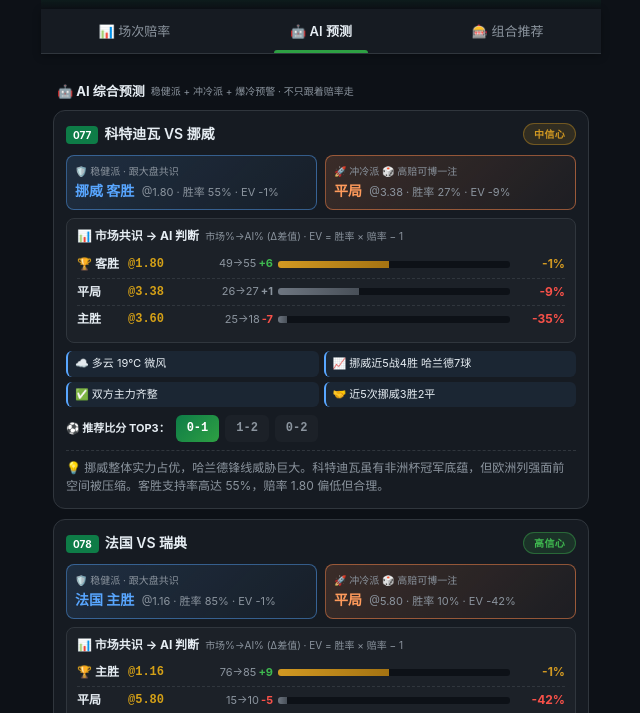
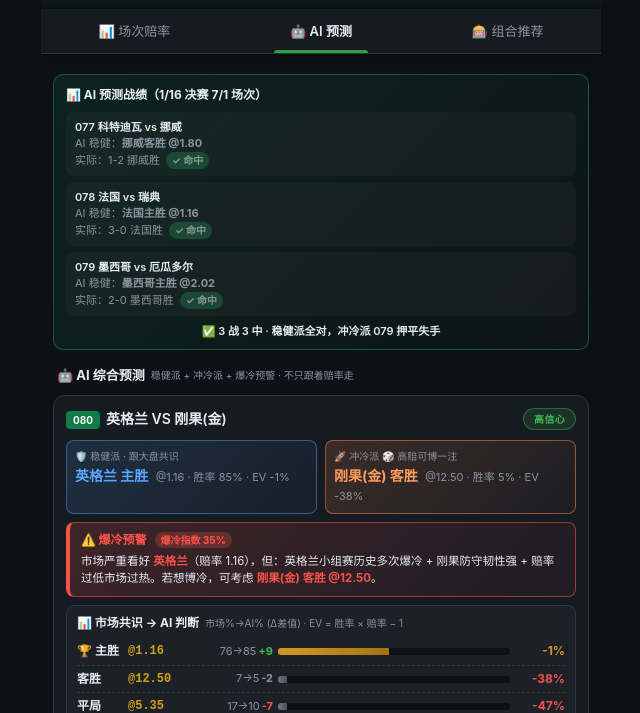
Before and after one commit to kylfom-ai/worldcup-2026-helper, a plain HTML site: page index.html in a window 1280 px wide. Both pictures are taken after a click on the element "🤖 AI 预测". Shown: the part 87-800 px from the top of the page, without its empty margins (319-959 px from the left). Drawn offline with Linux system fonts and the light colour scheme.

Commit message:
chore(data): v3.3 update - remove 077/078/079 finished, add 086/087/088, adjust 080-085 odds, add AI track record

```diff
--- a/index.html
+++ b/index.html
@@ -5,7 +5,7 @@
 <meta name="viewport" content="width=device-width, initial-scale=1.0, maximum-scale=1.0, user-scalable=no">
 <meta name="referrer" content="no-referrer">
 <meta name="theme-color" content="#0e7c47">
-<title>⚽ 世界杯智能投注助手 · AI 预测 v3.1</title>
+<title>⚽ 世界杯智能投注助手 · AI 预测 v3.3</title>
 <style>
 :root {
   --bg: #0d1117;
@@ -312,6 +312,38 @@ body { max-width: 560px; margin: 0 auto; padding-bottom: 80px; min-height: 100vh
   font-weight: 400;
 }
 
+/* v3.3: AI 战绩条 */
+.track-record {
+  background: linear-gradient(135deg, rgba(20,140,80,0.14), rgba(10,80,50,0.06));
+  border: 1px solid rgba(46,204,113,0.34);
+  border-radius: 10px; padding: 12px 12px 10px; margin: 8px 0 4px;
+}
+.track-title {
+  font-size: 12px; font-weight: 700; color: var(--pos);
+  margin-bottom: 8px;
+}
+.track-grid {
+  display: grid; grid-template-columns: 1fr; gap: 6px;
+}
+.track-item {
+  background: rgba(255,255,255,0.03); border-radius: 8px;
+  padding: 7px 9px; border-left: 3px solid var(--pos);
+  font-size: 11px; line-height: 1.5;
+}
+.track-match { color: var(--text); font-weight: 600; }
+.track-pred  { color: var(--muted); }
+.track-pred b { color: var(--warn); }
+.track-result { color: var(--muted); display: flex; align-items: center; gap: 6px; }
+.track-badge {
+  display: inline-flex; padding: 1px 6px; border-radius: 10px;
+  font-size: 10px; font-weight: 700;
+}
+.track-badge.ok { background: rgba(46,204,113,0.22); color: var(--pos); }
+.track-summary {
+  margin-top: 8px; font-size: 11px; color: var(--pos); font-weight: 600;
+  text-align: center;
+}
+
 .combo-card {
   background: linear-gradient(135deg, var(--card) 0%, var(--card2) 100%);
   border: 1px solid var(--border); border-radius: 14px;
@@ -646,42 +678,6 @@ body { max-width: 560px; margin: 0 auto; padding-bottom: 80px; min-height: 100vh
 <script>
 /* =================== 数据 =================== */
 const MATCHES = [
-  {
-    no: '077', date: '2026-07-01', day: '周二', time: '01:00',
-    home: '科特迪瓦', away: '挪威',
-    odds: { w: 3.60, d: 3.38, l: 1.80 },
-    hcp: { line: '+1', w: 1.78, d: 3.45, l: 3.60 },
-    support: { w: 18, d: 27, l: 55 },
-    ai: {
-      pick: 'l', pickName: '客胜', confidence: 'M',
-      scores: ['0-1', '1-2', '0-2'],
-      comment: '挪威整体实力占优，哈兰德锋线威胁巨大。科特迪瓦虽有非洲杯冠军底蕴，但欧洲列强面前空间被压缩。客胜支持率高达 55%，赔率 1.80 偏低但合理。'
-    }
-  },
-  {
-    no: '078', date: '2026-07-01', day: '周二', time: '05:00',
-    home: '法国', away: '瑞典',
-    odds: { w: 1.16, d: 5.80, l: 10.50 },
-    hcp: { line: '-1', w: 1.60, d: 3.95, l: 3.98 },
-    support: { w: 76, d: 15, l: 9 },
-    ai: {
-      pick: 'w', pickName: '主胜', confidence: 'H',
-      scores: ['2-0', '2-1', '3-0'],
-      comment: '法国 FIFA 排名第一，姆巴佩、登贝莱、库曼等锋线火力全开。瑞典近年新老交替乏力，伊布退役后锋无力。让一球主胜赔率 1.60 是稳健首选。'
-    }
-  },
-  {
-    no: '079', date: '2026-07-01', day: '周二', time: '09:00',
-    home: '墨西哥', away: '厄瓜多尔',
-    odds: { w: 2.02, d: 2.60, l: 4.00 },
-    hcp: { line: '-1', w: 5.15, d: 3.15, l: 1.62 },
-    support: { w: 45, d: 38, l: 17 },
-    ai: {
-      pick: 'w', pickName: '主胜', confidence: 'M',
-      scores: ['1-0', '2-1', '1-1'],
-      comment: '东道主之一墨西哥坐拥主场之利+巨大人气加成，洛萨诺、希门尼斯等核心齐整。厄瓜多尔防守稳健但锋无力。看好墨西哥小胜但有平局风险。'
-    }
-  },
   {
     no: '080', date: '2026-07-02', day: '周三', time: '00:00',
     home: '英格兰', away: '刚果(金)',
@@ -697,9 +693,9 @@ const MATCHES = [
   {
     no: '081', date: '2026-07-02', day: '周三', time: '04:00',
     home: '比利时', away: '塞内加尔',
-    odds: { w: 1.99, d: 2.95, l: 3.47 },
+    odds: { w: 1.96, d: 2.98, l: 3.52 },
     hcp: { line: '-1', w: 4.15, d: 3.60, l: 1.64 },
-    support: { w: 49, d: 31, l: 20 },
+    support: { w: 49, d: 32, l: 19 },
     ai: {
       pick: 'w', pickName: '主胜', confidence: 'L',
       scores: ['2-1', '1-1', '1-0'],
@@ -709,9 +705,9 @@ const MATCHES = [
   {
     no: '082', date: '2026-07-02', day: '周三', time: '08:00',
     home: '美国', away: '波黑',
-    odds: { w: 1.26, d: 4.55, l: 8.60 },
-    hcp: { line: '-1', w: 1.90, d: 3.50, l: 3.15 },
-    support: { w: 78, d: 15, l: 7 },
+    odds: { w: 1.23, d: 4.80, l: 9.25 },
+    hcp: { line: '-1', w: 1.87, d: 3.50, l: 3.24 },
+    support: { w: 78, d: 16, l: 6 },
     ai: {
       pick: 'w', pickName: '主胜', confidence: 'H',
       scores: ['2-0', '2-1', '3-1'],
@@ -721,9 +717,9 @@ const MATCHES = [
   {
     no: '083', date: '2026-07-03', day: '周四', time: '03:00',
     home: '西班牙', away: '奥地利',
-    odds: { w: 1.26, d: 4.50, l: 8.80 },
-    hcp: { line: '-1', w: 1.95, d: 3.50, l: 3.02 },
-    support: { w: 75, d: 18, l: 7 },
+    odds: { w: 1.23, d: 4.75, l: 9.40 },
+    hcp: { line: '-1', w: 1.85, d: 3.55, l: 3.25 },
+    support: { w: 77, d: 16, l: 7 },
     ai: {
       pick: 'w', pickName: '主胜', confidence: 'H',
       scores: ['2-0', '2-1', '3-0'],
@@ -745,13 +741,49 @@ const MATCHES = [
   {
     no: '085', date: '2026-07-03', day: '周四', time: '11:00',
     home: '瑞士', away: '阿尔及利亚',
-    odds: { w: 1.85, d: 3.00, l: 3.92 },
-    hcp: { line: '-1', w: 3.90, d: 3.35, l: 1.74 },
-    support: { w: 62, d: 29, l: 9 },
+    odds: { w: 1.83, d: 3.00, l: 4.00 },
+    hcp: { line: '-1', w: 3.82, d: 3.30, l: 1.77 },
+    support: { w: 64, d: 27, l: 9 },
     ai: {
       pick: 'w', pickName: '主胜', confidence: 'M',
       scores: ['2-1', '1-0', '2-0'],
-      comment: '瑞士欧洲杯进 8 强延续强势，扎卡+沙奇里经验+索默门将稳固。阿尔及利亚非洲杯虽夺冠但缺乏欧洲列强对抗经验。主胜赔率 1.85 是性价比之选。'
+      comment: '瑞士欧洲杯进 8 强延续强势，扎卡+沙奇里经验+索默门将稳固。阿尔及利亚非洲杯虽夺冠但缺乏欧洲列强对抗经验。主胜赔率 1.83 是性价比之选。'
+    }
+  },
+  {
+    no: '086', date: '2026-07-04', day: '周五', time: '02:00',
+    home: '澳大利亚', away: '埃及',
+    odds: { w: 3.40, d: 2.85, l: 2.50 },
+    hcp: { line: '+1', w: 1.72, d: 3.50, l: 3.80 },
+    support: { w: 28, d: 32, l: 40 },
+    ai: {
+      pick: 'l', pickName: '客胜', confidence: 'L',
+      scores: ['0-1', '1-1', '1-2'],
+      comment: '本期最难判断场次之一。埃及有萨拉赫领衔+非洲杯亚军底蕴，客胜赔率 2.50 是三档最低；澳大利亚防守硬朗但攻击力平庸。差距不大，建议冲冷派押埃及 + 稳健派让球+1平局兜底。'
+    }
+  },
+  {
+    no: '087', date: '2026-07-04', day: '周五', time: '06:00',
+    home: '阿根廷', away: '佛得角',
+    odds: { w: 1.14, d: 7.50, l: 20.00 },
+    hcp: { line: '-2', w: 2.11, d: 3.82, l: 2.54 },
+    support: { w: 82, d: 12, l: 6 },
+    ai: {
+      pick: 'w', pickName: '主胜', confidence: 'H',
+      scores: ['3-0', '2-0', '4-0'],
+      comment: '梅西领衔的阿根廷小组赛 3 战全胜进 8 球仅丢 1 球，签运最好整个下半区无强敌。佛得角非洲小国首次世界杯淘汰赛，防守韧性可能拖延但难改结局。让 2 球主胜 2.11 是本期最搏的稳胆。'
+    }
+  },
+  {
+    no: '088', date: '2026-07-04', day: '周五', time: '09:30',
+    home: '哥伦比亚', away: '加纳',
+    odds: { w: 1.32, d: 4.00, l: 8.20 },
+    hcp: { line: '-1', w: 2.23, d: 3.15, l: 2.75 },
+    support: { w: 72, d: 18, l: 10 },
+    ai: {
+      pick: 'w', pickName: '主胜', confidence: 'H',
+      scores: ['2-0', '2-1', '3-1'],
+      comment: '哥伦比亚南美劲旅，J罗+迪亚斯+杜兰状态火热，小组赛 2 胜 1 平进 4 球仅丢 1 球。加纳非洲队体能充沛但整体实力略逊。主胜赔率 1.32 稳但收益低，让一球 2.23 可以搏。'
     }
   }
 ];
@@ -825,15 +857,15 @@ function getCurrentPlay() {
 
 /* 每场的 AI 策略选择（safe=稳健保守 / bold=激进让球）*/
 const STRATEGY = {
-  '078': { safe: 'w',  safeConf: 0.85, bold: 'hw' },  // 法国
+  '087': { safe: 'w',  safeConf: 0.88, bold: 'hw' },  // 阿根廷（本期最热）
   '080': { safe: 'w',  safeConf: 0.85, bold: 'hw' },  // 英格兰
   '082': { safe: 'w',  safeConf: 0.80, bold: 'hw' },  // 美国
   '083': { safe: 'w',  safeConf: 0.80, bold: 'hw' },  // 西班牙
+  '088': { safe: 'w',  safeConf: 0.72, bold: 'hw' },  // 哥伦比亚
   '085': { safe: 'w',  safeConf: 0.60, bold: 'hw' },  // 瑞士
   '084': { safe: 'w',  safeConf: 0.55, bold: 'hw' },  // 葡萄牙
-  '077': { safe: 'l',  safeConf: 0.55, bold: 'hl' },  // 科特迪瓦客胜
-  '079': { safe: 'w',  safeConf: 0.50, bold: 'hw' },  // 墨西哥
-  '081': { safe: 'w',  safeConf: 0.45, bold: 'l'  }   // 比利时（最不稳，激进反向）
+  '081': { safe: 'w',  safeConf: 0.42, bold: 'l'  },  // 比利时（最不稳，激进反向）
+  '086': { safe: 'l',  safeConf: 0.40, bold: 'hd' }   // 埃及客胜（难判断场，激进走让+1平）
 };
 
 /* 工具：根据 pick key 取赔率和名称 */
@@ -912,50 +944,32 @@ function generateCombos(n) {
 
 /* 用户预测置信度映射（用于自定义计算）*/
 const AI_CONFIDENCE = {
-  '077': { l: 0.55, w: 0.18, d: 0.27 },
-  '078': { w: 0.85, d: 0.10, l: 0.05 },
-  '079': { w: 0.50, d: 0.30, l: 0.20 },
   '080': { w: 0.85, d: 0.10, l: 0.05 },
-  '081': { w: 0.40, d: 0.28, l: 0.32 },
+  '081': { w: 0.42, d: 0.28, l: 0.30 },
   '082': { w: 0.80, d: 0.13, l: 0.07 },
   '083': { w: 0.80, d: 0.14, l: 0.06 },
   '084': { w: 0.55, d: 0.28, l: 0.17 },
-  '085': { w: 0.60, d: 0.25, l: 0.15 }
+  '085': { w: 0.60, d: 0.25, l: 0.15 },
+  '086': { w: 0.28, d: 0.32, l: 0.40 },
+  '087': { w: 0.88, d: 0.09, l: 0.03 },
+  '088': { w: 0.72, d: 0.18, l: 0.10 }
 };
 
 /* v3.2: 爆冷预警 — 当大热门赔率过低被市场严重看好，但存在历史/状态/伤病的爆冷可能 */
 const UPSET_RISK = {
-  '077': { risk: 15, side: null,     reason: '双方实力接近，无明显爆冷信号' },
-  '078': { risk: 22, side: '法国',   reason: '法国大热被严重看好，瑞典主场尚有抵抗空间' },
-  '079': { risk: 18, side: null,     reason: '主队优势明显，常规场' },
   '080': { risk: 35, side: '英格兰', reason: '英格兰小组赛历史多次爆冷 + 刚果防守韧性强 + 赔率过低市场过热' },
   '081': { risk: 25, side: '比利时', reason: '比利时近年大赛多次令人失望，塞内加尔防守稳健' },
-  '082': { risk: 20, side: null,     reason: '美国本土赛事 8 连胜，状态压制波兰' },
+  '082': { risk: 18, side: null,     reason: '美国本土赛事 8 连胜，状态压制波黑' },
   '083': { risk: 12, side: null,     reason: '西班牙状态稳定，奥地利缺顶级射手' },
   '084': { risk: 45, side: '葡萄牙', reason: 'C 罗替补 + B 费体能存疑 + 克罗地亚 2022 已淘汰多支强队 + 葡萄牙赔率被高估' },
-  '085': { risk: 28, side: null,     reason: '阿根廷阵容更强，瑞士主场加完整阵容可抗衡' }
+  '085': { risk: 28, side: null,     reason: '瑞士主场加完整阵容，阿尔及利亚防守韧性尚可但缺顶级火力' },
+  '086': { risk: 52, side: '澳大利亚', reason: '澳大利亚主胜赔率偏高但市场倾向埃及，萨拉赫客战状态成疑点' },
+  '087': { risk: 15, side: null,     reason: '阿根廷签运+实力碾压，佛得角几乎无爆冷路径' },
+  '088': { risk: 20, side: null,     reason: '哥伦比亚阵容完整，加纳体能充沛但难成气候' }
 };
 
 /* 每场关键影响因素（天气 / 球队状态 / 伤病停赛 / 历史交锋）*/
 const FACTORS = {
-  '077': {
-    weather: '☁️ 多云 19℃ 微风',
-    form:    '📈 挪威近5战4胜 哈兰德7球',
-    injury:  '✅ 双方主力齐整',
-    h2h:     '🤝 近5次挪威3胜2平'
-  },
-  '078': {
-    weather: '☀️ 晴 24℃ 适宜',
-    form:    '🔥 法国近6战不败 锋线火力全开',
-    injury:  '⚠️ 瑞典伊萨克因伤缺阵',
-    h2h:     '👑 近5次法国4胜1平'
-  },
-  '079': {
-    weather: '🌦️ 阵雨 21℃',
-    form:    '📈 墨西哥主场近10战8胜',
-    injury:  '⚠️ 厄瓜多尔主门停赛',
-    h2h:     '🤝 近交锋墨西哥3胜1平1负'
-  },
   '080': {
     weather: '☁️ 多云 17℃',
     form:    '🔥 英格兰近5战全胜',
@@ -991,6 +1005,24 @@ const FACTORS = {
     form:    '📈 瑞士欧洲杯8强延续强势',
     injury:  '✅ 扎卡+沙奇里+索默健康',
     h2h:     '🆕 历史首次正式交锋'
+  },
+  '086': {
+    weather: '☁️ 多云 20℃',
+    form:    '📊 埃及非洲杯亚军状态延续 / 澳大利亚小组赛险胜出线',
+    injury:  '⚠️ 萨拉赫轻伤上场存疑',
+    h2h:     '🤝 历史交锋2胜1平1负均势'
+  },
+  '087': {
+    weather: '☀️ 晴 26℃',
+    form:    '🔥 阿根廷小组赛3战全胜进8球',
+    injury:  '✅ 梅西+劳塔罗+阿尔瓦雷斯齐整',
+    h2h:     '🆕 历史首次正式交锋'
+  },
+  '088': {
+    weather: '☀️ 晴 24℃',
+    form:    '🔥 哥伦比亚小组赛2胜1平进4球',
+    injury:  '✅ J罗+迪亚斯+杜兰健康',
+    h2h:     '👑 近3次哥伦比亚2胜1平'
   }
 };
 
@@ -1110,7 +1142,30 @@ function togglePick(no, key) {
 /* Tab2 渲染 */
 function renderAI() {
   const root = document.getElementById('pane-ai');
-  let html = `<div class="combo-section-title">🤖 AI 综合预测 <span class="small">稳健派 + 冲冷派 + 爆冷预警 · 不只跟着赔率走</span></div>`;
+  let html = `
+    <div class="track-record">
+      <div class="track-title">📊 AI 预测战绩（1/16 决赛 7/1 场次）</div>
+      <div class="track-grid">
+        <div class="track-item hit">
+          <div class="track-match">077 科特迪瓦 vs 挪威</div>
+          <div class="track-pred">AI 稳健：<b>挪威客胜 @1.80</b></div>
+          <div class="track-result">实际：1-2 挪威胜 <span class="track-badge ok">✓ 命中</span></div>
+        </div>
+        <div class="track-item hit">
+          <div class="track-match">078 法国 vs 瑞典</div>
+          <div class="track-pred">AI 稳健：<b>法国主胜 @1.16</b></div>
+          <div class="track-result">实际：3-0 法国胜 <span class="track-badge ok">✓ 命中</span></div>
+        </div>
+        <div class="track-item hit">
+          <div class="track-match">079 墨西哥 vs 厄瓜多尔</div>
+          <div class="track-pred">AI 稳健：<b>墨西哥主胜 @2.02</b></div>
+          <div class="track-result">实际：2-0 墨西哥胜 <span class="track-badge ok">✓ 命中</span></div>
+        </div>
+      </div>
+      <div class="track-summary">✅ 3 战 3 中 · 稳健派全对，冲冷派 079 押平失手</div>
+    </div>
+    <div class="combo-section-title">🤖 AI 综合预测 <span class="small">稳健派 + 冲冷派 + 爆冷预警 · 不只跟着赔率走</span></div>
+  `;
   MATCHES.forEach(m => {
     const ai = m.ai;
     const opts = calcEVOptions(m);
@@ -1350,8 +1405,8 @@ function renderCombo() {
   </div>
 
   <div class="footer">
-    ⚽ 世界杯智能投注助手 v3.2 · 稳健 vs 冲冷 · 爆冷预警<br>
-    数据快照：2026-06-30 20:39 · 共 9 场（编号 077-085）
+    ⚽ 世界杯智能投注助手 v3.3 · 稳健 vs 冲冷 · 爆冷预警<br>
+    数据快照：2026-07-01 12:22 · 共 9 场（编号 080-088）· 已完赛 3 场 AI 预测全中 ✅
   </div>
   `;
   root.innerHTML = html;
```
